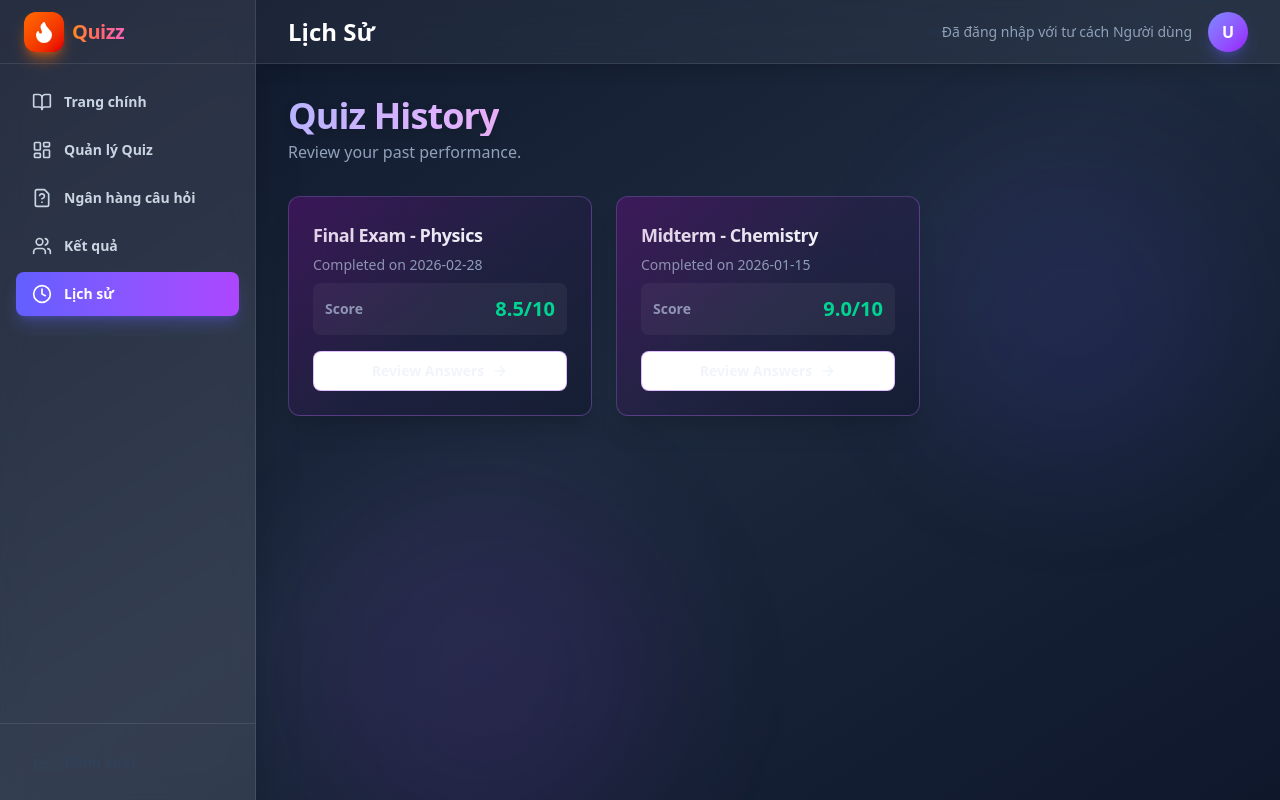
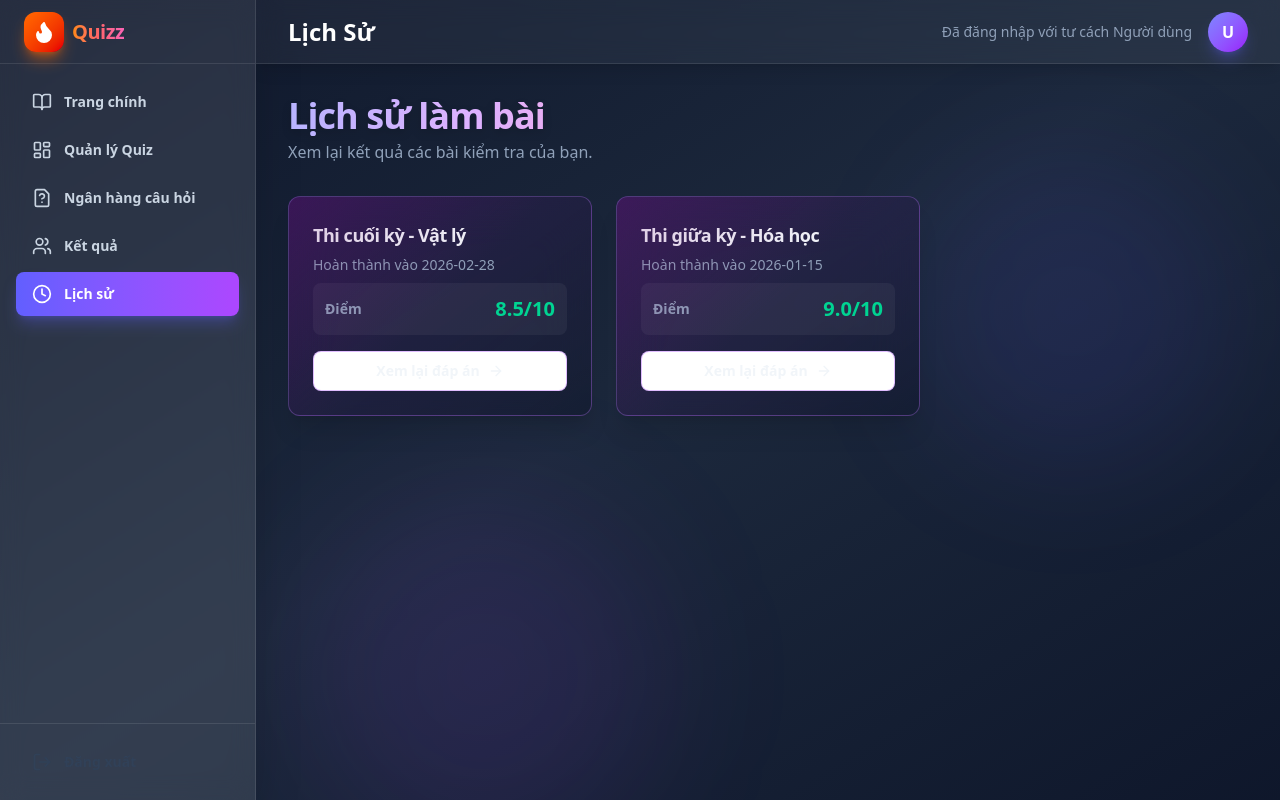
Before and after one commit to 74Senpai/FireQuiz, a React (Vite) app in the folder fe/: page /dashboard/history in a window 1280 px wide. Built offline with nearby package versions, Linux system fonts and the light colour scheme.

Commit message:
feat: implement initial quiz creation/editing and taker dashboard, history, and quiz taking pages

```diff
--- a/fe/src/pages/Creator/QuizEditor.tsx
+++ b/fe/src/pages/Creator/QuizEditor.tsx
@@ -20,8 +20,8 @@ export function QuizEditor() {
   const [errors, setErrors] = useState<{ [key: string]: string }>({});
 
   /**
-   * validate settings tab fields
-   * comments: title is required, time limit must be positive integer
+   * Xác thực các trường trong tab cài đặt
+   * Chú thích: tiêu đề là bắt buộc, thời gian làm bài phải là số nguyên dương
    */
   const validateSettings = (currentErrs: { [key: string]: string } = {}) => {
     const errs = { ...currentErrs };
@@ -29,14 +29,14 @@ export function QuizEditor() {
       errs.title = "Tiêu đề Quiz là bắt buộc";
     }
     if (timeLimit && Number(timeLimit) < 1) {
-      errs.timeLimit = "Time limit phải lớn hơn hoặc bằng 1";
+      errs.timeLimit = "Thời gian làm bài phải lớn hơn hoặc bằng 1";
     }
     return errs;
   };
 
   /**
-   * validate schedule tab fields
-   * openTime must come before closeTime if both set
+   * Xác thực các trường trong tab lịch trình
+   * Thời gian mở phải trước thời gian đóng nếu cả hai đều được thiết lập
    */
   const validateSchedule = (currentErrs: { [key: string]: string } = {}) => {
     const errs = { ...currentErrs };
@@ -52,7 +52,7 @@ export function QuizEditor() {
   };
 
   const handleSaveDraft = () => {
-    // draft save does not require full validation, but we still check settings
+    // Lưu nháp không yêu cầu xác thực toàn bộ, nhưng vẫn kiểm tra các trường cài đặt
     const errs = validateSettings();
     setErrors(errs);
     if (Object.keys(errs).length === 0) {
@@ -61,7 +61,7 @@ export function QuizEditor() {
   };
 
   const handlePublish = () => {
-    // run both validations before publishing
+    // chạy cả hai hàm xác thực trước khi xuất bản
     let errs = validateSettings();
     errs = validateSchedule(errs);
     setErrors(errs);
--- a/fe/src/pages/Taker/Dashboard.tsx
+++ b/fe/src/pages/Taker/Dashboard.tsx
@@ -6,12 +6,12 @@ import { Play, Clock, CheckCircle, ArrowRight } from "lucide-react";
 
 export function TakerDashboard() {
   const availableQuizzes = [
-    { id: 1, title: "Midterm Exam - Math 101", timeLimit: 60, questions: 40, dueDate: "Today, 11:59 PM" },
-    { id: 2, title: "Pop Quiz - History", timeLimit: 15, questions: 10, dueDate: "Tomorrow, 5:00 PM" },
+    { id: 1, title: "Thi giữa kỳ - Toán 101", timeLimit: 60, questions: 40, dueDate: "Hôm nay, 11:59 PM" },
+    { id: 2, title: "Kiểm tra nhanh - Lịch sử", timeLimit: 15, questions: 10, dueDate: "Ngày mai, 5:00 PM" },
   ];
 
   const completedQuizzes = [
-    { id: 3, title: "Final Exam - Physics", score: "8.5/10", date: "2026-02-28" },
+    { id: 3, title: "Thi cuối kỳ - Vật lý", score: "8.5/10", date: "2026-02-28" },
   ];
 
   return (
--- a/fe/src/pages/Taker/History.tsx
+++ b/fe/src/pages/Taker/History.tsx
@@ -5,15 +5,15 @@ import { CheckCircle, ArrowRight } from "lucide-react";
 
 export function History() {
   const completedQuizzes = [
-    { id: 3, title: "Final Exam - Physics", score: "8.5/10", date: "2026-02-28" },
-    { id: 4, title: "Midterm - Chemistry", score: "9.0/10", date: "2026-01-15" },
+    { id: 3, title: "Thi cuối kỳ - Vật lý", score: "8.5/10", date: "2026-02-28" },
+    { id: 4, title: "Thi giữa kỳ - Hóa học", score: "9.0/10", date: "2026-01-15" },
   ];
 
   return (
     <div className="space-y-8 animate-fade-in">
       <div>
-        <h2 className="text-4xl font-extrabold tracking-tight text-transparent bg-clip-text bg-gradient-to-r from-indigo-300 via-purple-300 to-pink-300 bg-[length:200%_auto] animate-gradient-shift drop-shadow-lg inline-block transform transition-all duration-300 hover:scale-[1.02] hover:drop-shadow-[0_0_15px_rgba(167,139,250,0.6)]">Quiz History</h2>
-        <p className="text-slate-400 mt-1">Review your past performance.</p>
+        <h2 className="text-4xl font-extrabold tracking-tight text-transparent bg-clip-text bg-gradient-to-r from-indigo-300 via-purple-300 to-pink-300 bg-[length:200%_auto] animate-gradient-shift drop-shadow-lg inline-block transform transition-all duration-300 hover:scale-[1.02] hover:drop-shadow-[0_0_15px_rgba(167,139,250,0.6)]">Lịch sử làm bài</h2>
+        <p className="text-slate-400 mt-1">Xem lại kết quả các bài kiểm tra của bạn.</p>
       </div>
 
       <div className="grid gap-6 md:grid-cols-2 lg:grid-cols-3">
@@ -25,16 +25,16 @@ export function History() {
           >
             <CardHeader className="pb-2">
               <CardTitle className="text-lg font-bold line-clamp-1 text-slate-100 group-hover:text-purple-300 transition-colors duration-300">{quiz.title}</CardTitle>
-              <CardDescription className="text-slate-400">Completed on {quiz.date}</CardDescription>
+              <CardDescription className="text-slate-400">Hoàn thành vào {quiz.date}</CardDescription>
             </CardHeader>
             <CardContent>
               <div className="flex items-center justify-between mb-4 p-3 bg-white/5 rounded-lg group-hover:bg-white/10 transition-colors duration-300">
-                <span className="text-sm text-slate-400 font-semibold">Score</span>
+                <span className="text-sm text-slate-400 font-semibold">Điểm</span>
                 <span className="font-bold text-xl text-emerald-400">{quiz.score}</span>
               </div>
               <Link to={`/dashboard/quiz/${quiz.id}/review`} className="block">
                 <Button variant="outline" className="w-full gap-2 border-purple-400/50 text-slate-100 hover:bg-purple-500/20 text-slate-100 hover:text-purple-300">
-                  Review Answers <ArrowRight className="w-4 h-4 group-hover:translate-x-1 transition-transform duration-300" />
+                  Xem lại đáp án <ArrowRight className="w-4 h-4 group-hover:translate-x-1 transition-transform duration-300" />
                 </Button>
               </Link>
             </CardContent>
--- a/fe/src/pages/Taker/TakeQuiz.tsx
+++ b/fe/src/pages/Taker/TakeQuiz.tsx
@@ -6,10 +6,10 @@ import { Clock, AlertTriangle } from "lucide-react";
 
 export function TakeQuiz() {
   const navigate = useNavigate();
-  const [timeLeft, setTimeLeft] = useState(3600); // 60 mins in seconds
+  const [timeLeft, setTimeLeft] = useState(3600); // 60 phút tính bằng giây
   const [currentQuestion, setCurrentQuestion] = useState(0);
 
-  // Format time
+  // Định dạng thời gian
   const minutes = Math.floor(timeLeft / 60);
   const seconds = timeLeft % 60;
 
@@ -28,7 +28,7 @@ export function TakeQuiz() {
   }, []);
 
   const handleSubmit = () => {
-    // Auto-submit logic here
+    // Logic tự động nộp bài ở đây
     navigate("/dashboard/quiz/1/review");
   };
 
@@ -57,23 +57,22 @@ export function TakeQuiz() {
 
   return (
     <div className="max-w-4xl mx-auto space-y-6 animate-fade-in">
-      {/* Header / Timer */}
+      {/* Tiêu đề / Đồng hồ đếm ngược */}
       <div className="sticky top-0 z-10 bg-white/10 backdrop-blur-md border-b border-white/20 pb-4 pt-2 flex items-center justify-between shadow-lg">
         <div>
           <h2 className="text-2xl font-bold tracking-tight bg-gradient-to-r from-slate-100 to-slate-300 bg-clip-text text-transparent">Kiểm tra giữa kỳ - Toán 101</h2>
           <p className="text-sm text-slate-400 mt-1">Câu hỏi {currentQuestion + 1} trong {questions.length}</p>
         </div>
-        <div className={`flex items-center gap-3 px-6 py-3 rounded-lg font-mono text-lg font-bold border transition-all duration-300 shadow-lg ${
-          timeLeft < 300
+        <div className={`flex items-center gap-3 px-6 py-3 rounded-lg font-mono text-lg font-bold border transition-all duration-300 shadow-lg ${timeLeft < 300
             ? 'bg-red-500/30 text-red-200 border-red-400/50 animate-pulse'
             : 'bg-emerald-500/30 text-emerald-200 border-emerald-400/50'
-        }`}>
+          }`}>
           <Clock className="w-5 h-5" />
           {String(minutes).padStart(2, '0')}:{String(seconds).padStart(2, '0')}
         </div>
       </div>
 
-      {/* Question Content */}
+      {/* Nội dung câu hỏi */}
       <Card className="border-indigo-400/30 bg-gradient-to-br from-slate-800/50 to-slate-900/50 backdrop-blur-xl shadow-2xl hover:shadow-indigo-500/30 animate-slide-up">
         <CardContent className="p-8 space-y-8">
           <h3 className="text-2xl font-semibold text-slate-100 leading-relaxed">
@@ -91,7 +90,7 @@ export function TakeQuiz() {
         </CardContent>
       </Card>
 
-      {/* Navigation */}
+      {/* Điều hướng */}
       <div className="flex items-center justify-between pt-4 animate-slide-up animate-delay-100">
         <Button
           variant="outline"
```
